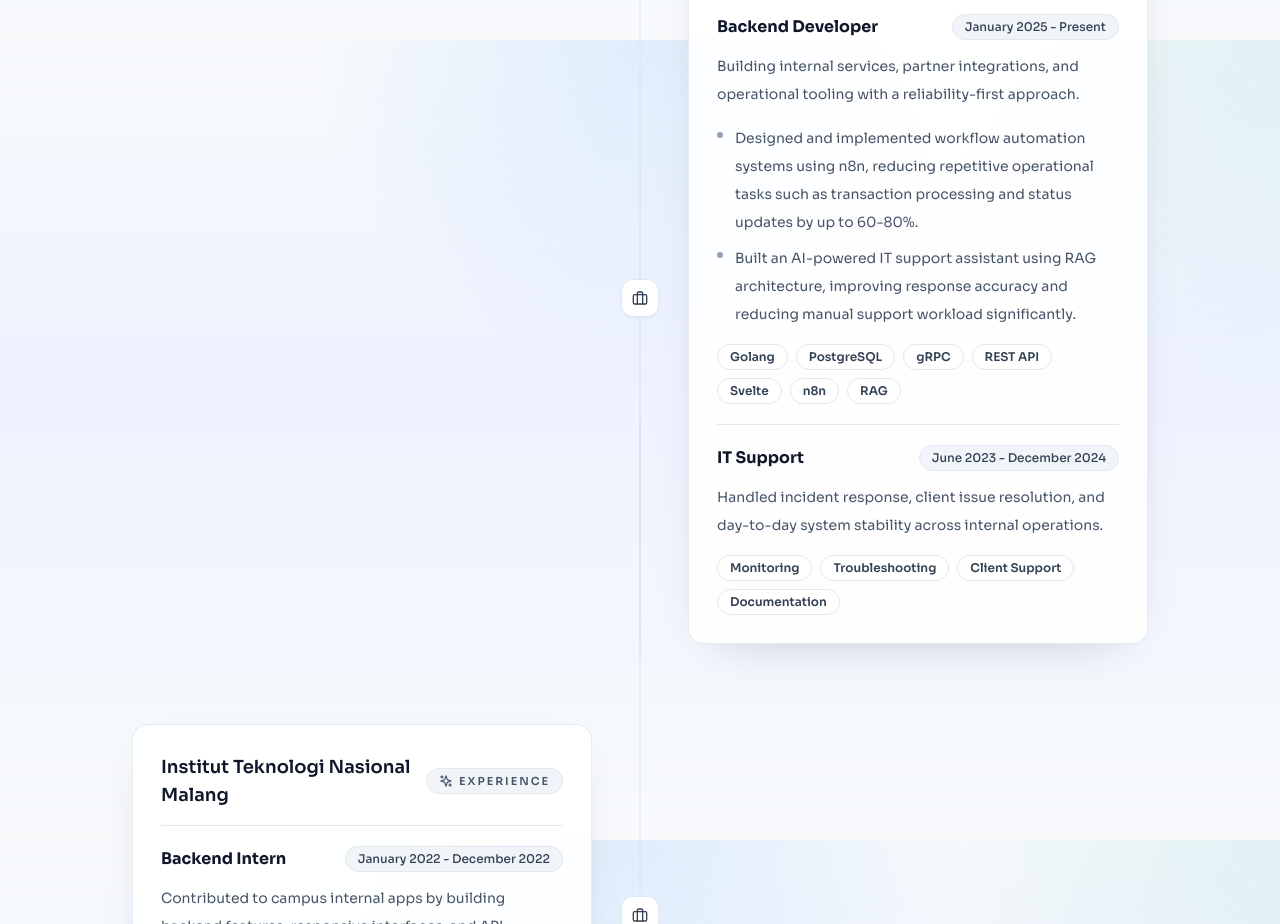
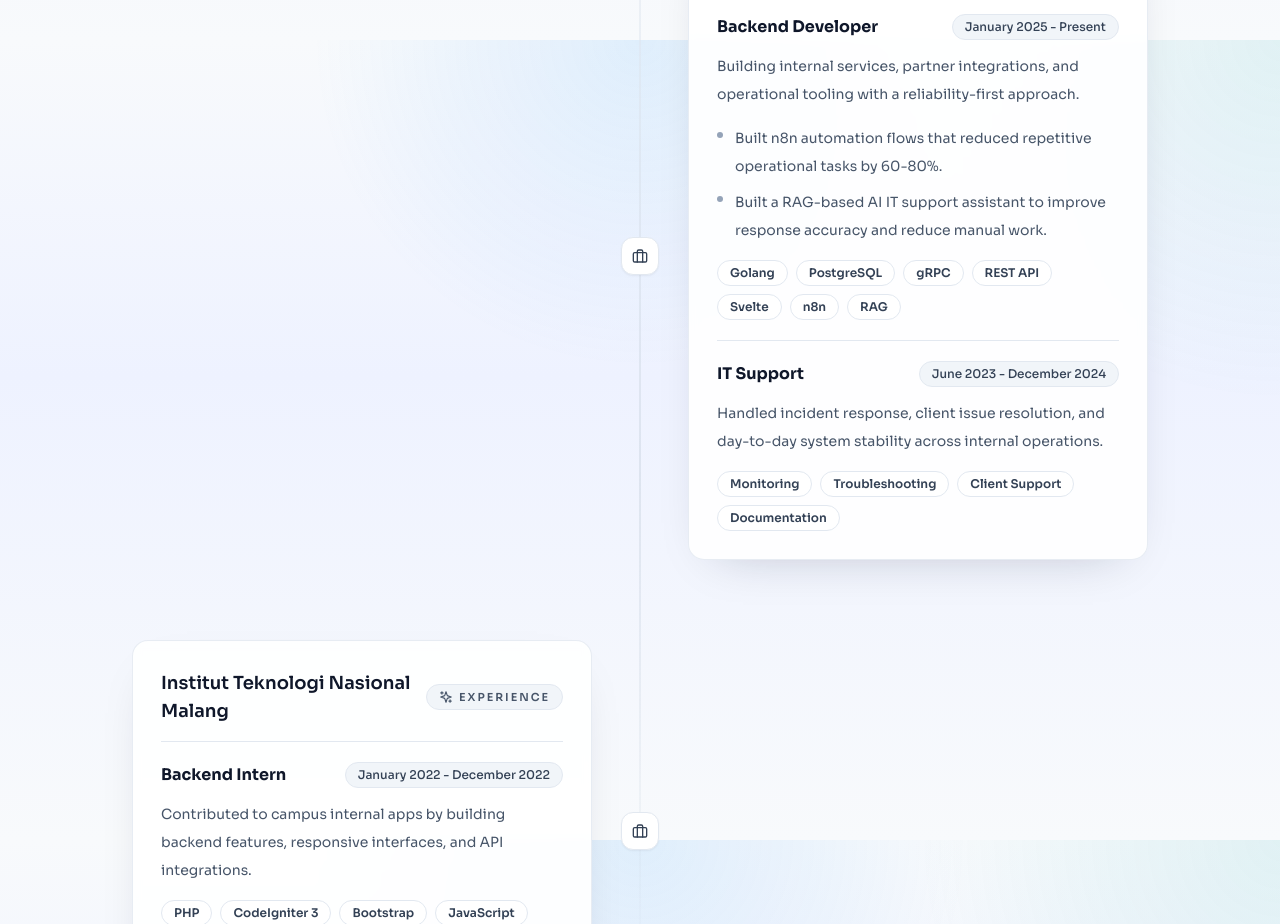
Before and after one commit to daffarmd/dafdev-portofolio, a React (Vite) app: page /about in a window 1280 px wide. Shown: the part 1560-2484 px from the top of the page. Built offline with nearby package versions, Linux system fonts and the light colour scheme; no server answers; the database is empty.

Commit message:
feat: update experiences

```diff
--- a/src/data/experiences.ts
+++ b/src/data/experiences.ts
@@ -11,8 +11,8 @@ export const experiences: Experience[] = [
         summary: 'Building internal services, partner integrations, and operational tooling with a reliability-first approach.',
         stack: ['Golang', 'PostgreSQL', 'gRPC', 'REST API', 'Svelte', 'n8n', 'RAG'],
         achievements: [
-          'Designed and implemented workflow automation systems using n8n, reducing repetitive operational tasks such as transaction processing and status updates by up to 60-80%.',
-          'Built an AI-powered IT support assistant using RAG architecture, improving response accuracy and reducing manual support workload significantly.',
+          'Built n8n automation flows that reduced repetitive operational tasks by 60-80%.',
+          'Built a RAG-based AI IT support assistant to improve response accuracy and reduce manual work.',
         ],
       },
       {
```
